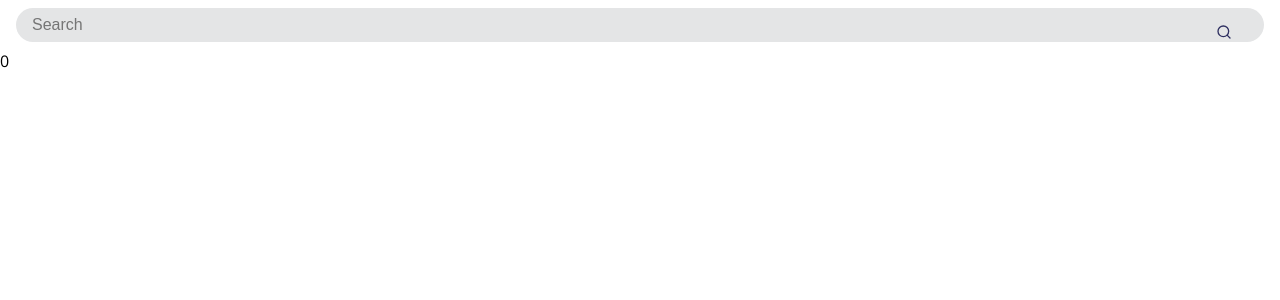
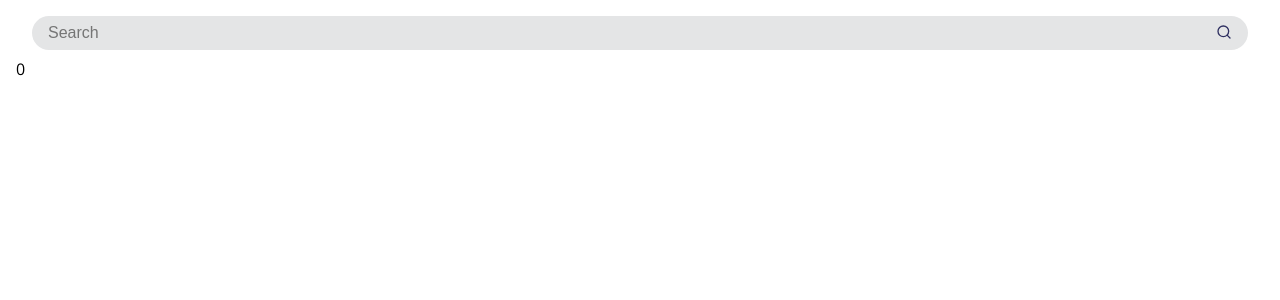
Before and after one commit to tulioliveira/iex-test, a React app: page / in a window 1280 px wide. Shown: the top 300 px of the page. Built offline with nearby package versions, Linux system fonts and the light colour scheme.

Commit message:
add body margin

```diff
--- a/src/index.css
+++ b/src/index.css
@@ -1,5 +1,5 @@
 body {
-  margin: 0;
+  margin: 1rem;
   padding: 0;
   font-family: 'Open Sans', sans-serif;
   min-height: 100vh;
```
